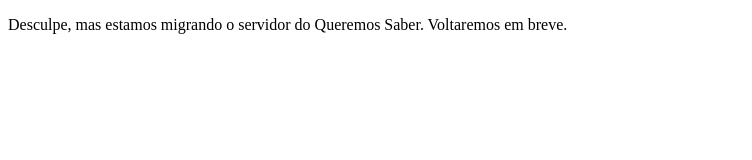
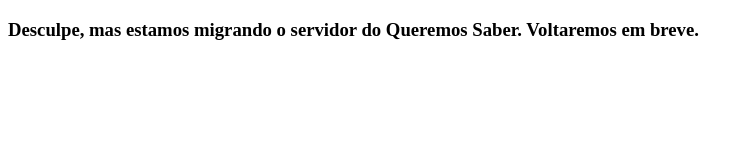
Before and after one commit to okfn-brasil/queremossaber.org.br, a plain HTML site: page index.html in a window 1280 px wide. Shown: the whole page, without its empty margins (0-752 px from the left). Drawn offline with Linux system fonts and the light colour scheme.

Commit message:
Aumentando a fonte - ainda a melhorar

```diff
--- a/index.html
+++ b/index.html
@@ -17,7 +17,7 @@ Section: x
 
 <body>
 
-<p>Desculpe, mas estamos migrando o servidor do Queremos Saber. Voltaremos em breve.</p>
+<h3>Desculpe, mas estamos migrando o servidor do Queremos Saber. Voltaremos em breve.</h3>
 
 </body>
 </html>
```
